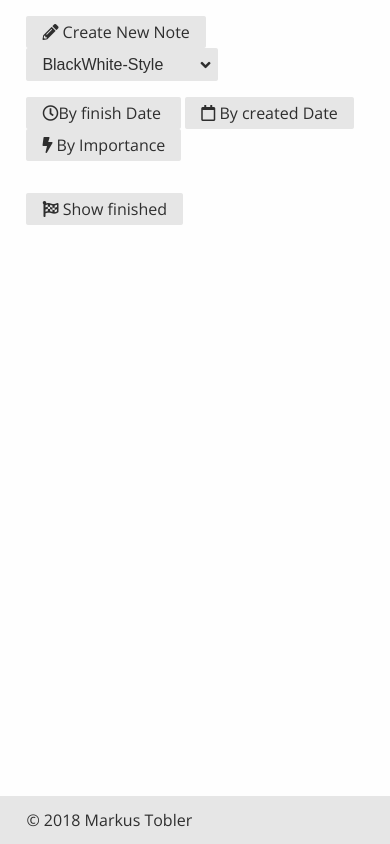
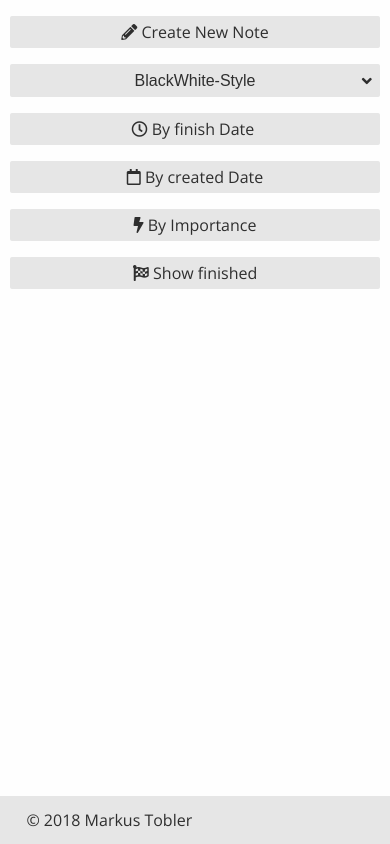
Before and after one commit to markustobler/notes, a plain HTML site: page public/index.html in a window 390 px wide. Drawn offline with nearby package versions, Linux system fonts and the light colour scheme.

Commit message:
Make header area responsive

```diff
--- a/public/css/_buttons.css
+++ b/public/css/_buttons.css
@@ -7,6 +7,8 @@
     background-color: #E6E6E6;
     text-decoration: none;
     border-radius: 2px;
+    width: 100%;
+    margin-bottom: 1rem;
 }
 
 .btn-hover,
@@ -14,11 +16,25 @@
 .btn:focus {
     background-image: linear-gradient(transparent, rgba(0,0,0, 0.05) 40%, rgba(0,0,0, 0.10));
 }
+
 .btn:focus {
     outline: 0;
 }
+
 .btn-active,
 .btn:active {
     box-shadow: 0 0 0 1px rgba(0,0,0, 0.15) inset, 0 0 6px rgba(0,0,0, 0.20) inset;
     border-color: #000\9;
 }
+
+@media (min-width: 640px) {
+    .btn {
+        width: calc(50% - 0.3rem);
+    }
+}
+
+@media (min-width: 1024px) {
+    .btn {
+        width: calc(25% - 0.3rem);
+    }
+}
--- a/public/css/_form.css
+++ b/public/css/_form.css
@@ -1,8 +1,12 @@
-label {
+label.select {
     position:relative;
     display: inline-block;
+    width: 100%;
+    align-self: flex-start;
+    margin-bottom: 1rem;
+    text-align-last:center;
 }
-label:after {
+label.select:after {
     content: "\f107";
     font-family: 'Font Awesome\ 5 Free';
     font-weight: 900;
@@ -14,7 +18,7 @@ label:after {
     pointer-events:none;
 }
 
-select {
+label.select select{
     padding: 0.5rem 1rem;
     margin: 0;
     font-size: 100%;
@@ -27,6 +31,18 @@ select {
     -moz-appearance:none;
     appearance:none;
     cursor:pointer;
-    width: 12rem;
+    width: 100%;
     border-radius: 2px;
 }
+
+@media (min-width: 640px) {
+    label.select {
+        width: calc(50% - 0.3rem);
+    }
+}
+
+@media (min-width: 1024px) {
+    label.select {
+        width: calc(25% - 0.3rem);
+    }
+}
--- a/public/css/_foundation.css
+++ b/public/css/_foundation.css
@@ -1,6 +1,7 @@
 html {
     -ms-text-size-adjust: 100%;
     -webkit-text-size-adjust: 100%;
+    box-sizing: border-box;
 }
 
 body {
--- a/public/css/_grid.css
+++ b/public/css/_grid.css
@@ -4,3 +4,15 @@
     padding-right: 0.65rem;
     padding-left: 0.65rem;
 }
+
+.flex-grid {
+    display: block;
+    flex-wrap: wrap;
+    justify-content: space-between;
+}
+
+@media (min-width: 640px) {
+    .flex-grid {
+        display: flex;
+    }
+}
--- a/public/css/app.css
+++ b/public/css/app.css
@@ -14,7 +14,7 @@ body {
     background: #fefefe;
 }
 .content {
-    padding: 1rem;
+    padding: 1rem 0;
     flex: 1 0 auto;
 }
 .footer {
--- a/public/index.html
+++ b/public/index.html
@@ -4,7 +4,8 @@
     <meta name="viewport" content="width=device-width, initial-scale=1.0"/>
     <meta name="description" content="The simplest way to keep notes. Light, clean, and free.">
     <link href="https://fonts.googleapis.com/css?family=Open+Sans:400,700" rel="stylesheet">
-    <link rel="stylesheet" href="https://use.fontawesome.com/releases/v5.0.13/css/all.css" integrity="sha384-DNOHZ68U8hZfKXOrtjWvjxusGo9WQnrNx2sqG0tfsghAvtVlRW3tvkXWZh58N9jp" crossorigin="anonymous">
+    <link rel="stylesheet" href="https://use.fontawesome.com/releases/v5.0.13/css/all.css"
+          integrity="sha384-DNOHZ68U8hZfKXOrtjWvjxusGo9WQnrNx2sqG0tfsghAvtVlRW3tvkXWZh58N9jp" crossorigin="anonymous">
     <link rel="stylesheet" type="text/css" href="css/app.css">
     <title>Notes</title>
 
@@ -18,54 +19,37 @@
     <meta name="msapplication-TileColor" content="#ffffff">
     <meta name="msapplication-config" content="favicons/browserconfig.xml">
     <meta name="theme-color" content="#ffffff">
-
-    <script>
-        window.FontAwesomeConfig = {
-            searchPseudoElements: true
-        }
-    </script>
-
 </head>
 <body>
-
-
 <div class="content">
     <div class="grid-container">
         <header class="header">
+            <div class="flex-grid">
                 <button type="button" class="btn"><i class="fas fa-pencil-alt"></i>&nbsp;Create New Note</button>
 
-                <label>
+                <label class="select">
                     <select>
                         <option value="blackwhite">BlackWhite-Style</option>
                         <option value="color">Color-Style</option>
                     </select>
                 </label>
 
-                <br />
-                <br />
-
-                <div class="btn-group">
-                    <button type="button" class="btn"><i class="far fa-clock"></i>By finish Date&nbsp;</button>
+            </div>
+            <div class="flex-grid filter">
+                <button type="button" class="btn"><i class="far fa-clock"></i>&nbsp;By finish Date&nbsp;</button>
                 <button type="button" class="btn"><i class="far fa-calendar"></i>&nbsp;By created Date</button>
                 <button type="button" class="btn"><i class="fas fa-bolt"></i>&nbsp;By Importance</button>
+                <button type="button" class="btn"><i class="fas fa-flag-checkered"></i>&nbsp;Show finished</button>
             </div>
-
-                <br />
-                <br />
-
-                <button type="button" class="btn"><i class="fas fa-flag-checkered"></i>&nbsp;Show finished</button>
-
         </header>
     </div>
 </div>
 <footer class="footer">
     <div class="grid-container">
-            <p>&copy; 2018 Markus Tobler<p>
+        <p>&copy; 2018 Markus Tobler
+        <p>
     </div>
 </footer>
-
-
-
 <script src="js/app.js"></script>
 </body>
 </html>
```
Lines whose indentation alone changed are shown as unchanged.
